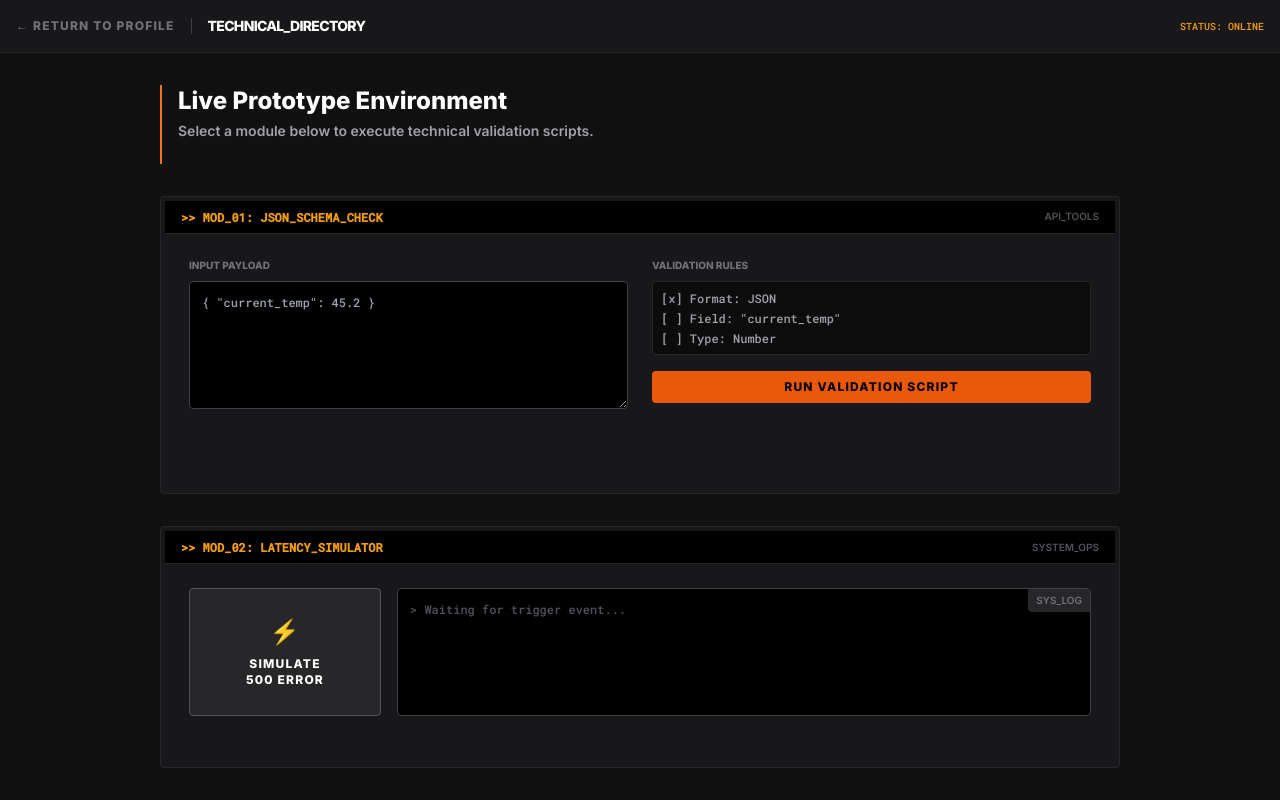
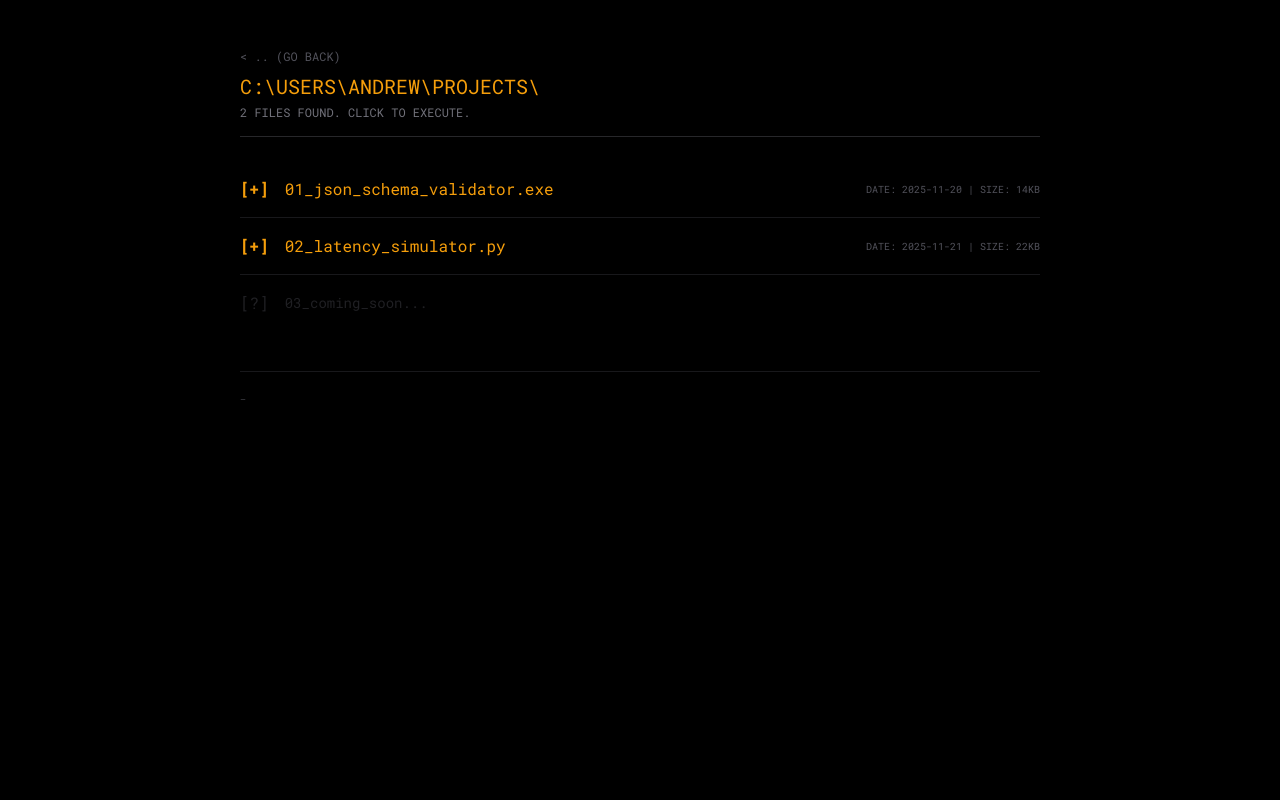
Before and after one commit to Not-Redbus/Not-Redbus.github.io, a plain HTML site: page terminal.html in a window 1280 px wide. Drawn offline with nearby package versions, Linux system fonts and the light colour scheme.

Commit message:
Update terminal.html

```diff
--- a/terminal.html
+++ b/terminal.html
@@ -3,96 +3,91 @@
 <head>
     <meta charset="UTF-8">
     <meta name="viewport" content="width=device-width, initial-scale=1.0">
-    <title>ANDREW | TERMINAL</title>
+    <title>ANDREW | DIRECTORY</title>
     <script src="https://cdn.tailwindcss.com"></script>
-    <link href="https://fonts.googleapis.com/css2?family=Inter:wght@600;800&family=Roboto+Mono:wght@500&display=swap" rel="stylesheet">
+    <link href="https://fonts.googleapis.com/css2?family=Roboto+Mono:wght@400;700&display=swap" rel="stylesheet">
     <style>
-        body { background-color: #111; color: #eee; font-family: 'Inter', sans-serif; }
-        .mono { font-family: 'Roboto Mono', monospace; }
-        .bloomberg-orange { color: #f59e0b; }
+        body { background-color: #000; color: #f59e0b; font-family: 'Roboto Mono', monospace; }
+
+        /* Remove default triangle from details tag */
+        details > summary { list-style: none; cursor: pointer; }
+        details > summary::-webkit-details-marker { display: none; }
+
+        /* The Plus/Minus toggle logic */
+        details .icon:before { content: "[+]"; }
+        details[open] .icon:before { content: "[-]"; color: #ef4444; } /* Turns red when open */
+
+        /* Hover effect for the list item */
+        summary:hover { background-color: #1a1a1a; color: #fff; }
+
         textarea { resize: none; outline: none; }
-        /* Custom Scrollbar for the 'Terminal' look */
-        ::-webkit-scrollbar { width: 6px; }
-        ::-webkit-scrollbar-track { background: #222; }
-        ::-webkit-scrollbar-thumb { background: #f59e0b; }
     </style>
 </head>
-<body class="min-h-screen flex flex-col">
+<body class="min-h-screen p-6 sm:p-12 max-w-4xl mx-auto">
 
-    <nav class="bg-zinc-900 border-b border-zinc-800 p-4 flex justify-between items-center">
-        <div class="flex items-center gap-4">
-            <a href="index.html" class="text-xs font-bold text-zinc-500 hover:text-white uppercase tracking-widest transition-colors">
-                &larr; Return to Profile
-            </a>
-            <div class="h-4 w-px bg-zinc-700"></div>
-            <span class="text-sm font-black text-white tracking-tighter uppercase">Technical_Directory</span>
-        </div>
-        <div class="mono text-[10px] bloomberg-orange">
-            STATUS: ONLINE
-        </div>
-    </nav>
+    <div class="mb-8 border-b border-zinc-800 pb-4">
+        <a href="index.html" class="text-zinc-600 hover:text-white text-xs mb-2 block">&lt; .. (GO BACK)</a>
+        <h1 class="text-lg sm:text-xl">C:\USERS\ANDREW\PROJECTS\</h1>
+        <p class="text-xs text-zinc-500 mt-1">2 FILES FOUND. CLICK TO EXECUTE.</p>
+    </div>
 
-    <main class="flex-grow p-4 sm:p-8 max-w-5xl mx-auto w-full grid gap-8">
+    <div class="space-y-2">
 
-        <div class="border-l-2 border-orange-500 pl-4">
-            <h1 class="text-2xl font-bold text-white mb-1">Live Prototype Environment</h1>
-            <p class="text-sm text-zinc-400">Select a module below to execute technical validation scripts.</p>
-        </div>
+        <details class="group border-b border-zinc-900 pb-2">
+            <summary class="flex items-center py-2 select-none transition-colors">
+                <span class="icon mr-4 font-bold"></span>
+                <span class="text-sm sm:text-base">01_json_schema_validator.exe</span>
+                <span class="ml-auto text-[10px] text-zinc-600 uppercase hidden sm:block">Date: 2025-11-20 | Size: 14KB</span>
+            </summary>
 
-        <section class="bg-zinc-900 border border-zinc-800 p-1 rounded">
-            <div class="bg-black px-4 py-2 flex justify-between items-center border-b border-zinc-800">
-                <span class="mono text-xs font-bold bloomberg-orange uppercase">>> MOD_01: JSON_SCHEMA_CHECK</span>
-                <span class="text-[10px] text-zinc-600 uppercase">API_Tools</span>
-            </div>
+            <div class="pl-10 pt-4 pb-8">
+                <p class="text-xs text-zinc-500 mb-4">// MISSION: Parse incoming payloads for null values.</p>
 
-            <div class="p-6 grid md:grid-cols-2 gap-6">
-                <div>
-                    <label class="block text-[10px] text-zinc-500 uppercase font-bold mb-2">Input Payload</label>
-                    <textarea id="jsonInput" class="w-full h-32 bg-black border border-zinc-700 text-green-400 p-3 text-xs mono rounded focus:border-orange-500" placeholder='{ "current_temp": 45.2 }'></textarea>
-                </div>
-                <div class="flex flex-col justify-between">
-                    <div>
-                        <label class="block text-[10px] text-zinc-500 uppercase font-bold mb-2">Validation Rules</label>
-                        <ul class="text-xs text-zinc-400 mono space-y-1 border border-zinc-800 p-2 rounded bg-black/50">
-                            <li>[x] Format: JSON</li>
-                            <li>[ ] Field: "current_temp"</li>
-                            <li>[ ] Type: Number</li>
-                        </ul>
+                <div class="max-w-xl">
+                    <div class="bg-zinc-900 p-1 border border-zinc-800">
+                        <textarea id="jsonInput" class="w-full h-24 bg-black text-green-500 p-2 text-xs focus:bg-zinc-900 transition-colors" placeholder='INPUT: { "current_temp": 20 }'></textarea>
                     </div>
-                    <div>
-                        <button onclick="validateJson()" class="w-full bg-orange-600 hover:bg-orange-500 text-black font-bold py-2 text-xs uppercase tracking-widest rounded transition-colors mt-4">
-                            Run Validation Script
-                        </button>
-                        <div id="validationResult" class="mt-2 h-8 flex items-center text-xs mono font-bold"></div>
-                    </div>
+                    <button onclick="validateJson()" class="mt-2 text-xs bg-zinc-800 hover:bg-amber-600 hover:text-black px-3 py-1 border border-zinc-700 transition-colors">
+                        > RUN SCRIPT
+                    </button>
+                    <div id="validationResult" class="mt-2 text-xs font-bold h-4"></div>
                 </div>
             </div>
-        </section>
+        </details>
 
-        <section class="bg-zinc-900 border border-zinc-800 p-1 rounded">
-            <div class="bg-black px-4 py-2 flex justify-between items-center border-b border-zinc-800">
-                <span class="mono text-xs font-bold bloomberg-orange uppercase">>> MOD_02: LATENCY_SIMULATOR</span>
-                <span class="text-[10px] text-zinc-600 uppercase">System_Ops</span>
-            </div>
+        <details class="group border-b border-zinc-900 pb-2">
+            <summary class="flex items-center py-2 select-none transition-colors">
+                <span class="icon mr-4 font-bold"></span>
+                <span class="text-sm sm:text-base">02_latency_simulator.py</span>
+                <span class="ml-auto text-[10px] text-zinc-600 uppercase hidden sm:block">Date: 2025-11-21 | Size: 22KB</span>
+            </summary>
 
-            <div class="p-6">
-                <div class="flex flex-col sm:flex-row gap-4">
-                    <button id="simBtn" onclick="runSimulation()" class="sm:w-48 bg-zinc-800 hover:bg-zinc-700 border border-zinc-600 text-white p-4 font-bold text-xs uppercase tracking-widest rounded flex flex-col items-center justify-center gap-2 transition-all">
-                        <span class="text-2xl text-orange-500">⚡</span>
-                        Simulate<br>500 Error
-                    </button>
+            <div class="pl-10 pt-4 pb-8">
+                <p class="text-xs text-zinc-500 mb-4">// MISSION: Visualize exponential backoff strategy.</p>
 
-                    <div class="flex-grow bg-black border border-zinc-700 rounded p-3 h-32 overflow-y-auto relative">
-                        <div class="absolute top-0 right-0 bg-zinc-800 text-zinc-500 text-[10px] px-2 py-1 rounded-bl">SYS_LOG</div>
-                        <div id="consoleLog" class="mono text-xs space-y-1">
-                            <span class="text-zinc-600">> Waiting for trigger event...</span>
+                <div class="max-w-xl">
+                    <div class="flex gap-4">
+                        <button id="simBtn" onclick="runSimulation()" class="text-xs bg-zinc-800 hover:bg-amber-600 hover:text-black px-3 py-2 border border-zinc-700 transition-colors">
+                            > TRIGGER 500 ERROR
+                        </button>
+                        <div id="consoleLog" class="flex-grow h-24 bg-zinc-900 border border-zinc-800 p-2 text-[10px] text-zinc-400 overflow-y-auto font-mono">
+                            > System ready...
                         </div>
                     </div>
                 </div>
             </div>
-        </section>
+        </details>
 
-    </main>
+        <div class="flex items-center py-2 text-zinc-700 cursor-not-allowed opacity-50">
+            <span class="mr-4">[?]</span>
+            <span class="text-sm">03_coming_soon...</span>
+        </div>
+
+    </div>
+
+    <div class="mt-12 pt-4 border-t border-zinc-900 text-[10px] text-zinc-700">
+        _
+    </div>
 
     <script>
         // VALIDATOR
@@ -100,14 +95,13 @@
             const input = document.getElementById('jsonInput').value;
             const res = document.getElementById('validationResult');
             try {
-                if (!input.trim()) throw new Error("NO DATA INPUT");
+                if (!input.trim()) throw new Error("NULL INPUT");
                 const data = JSON.parse(input);
-                if (!data.hasOwnProperty('current_temp')) throw new Error("MISSING FIELD: 'current_temp'");
-                if (typeof data.current_temp !== 'number') throw new Error("TYPE ERROR: 'current_temp' MUST BE INT/FLOAT");
-
-                res.innerHTML = "<span class='text-green-500'>[SUCCESS] 200 OK: Payload Validated</span>";
+                if (!data.hasOwnProperty('current_temp')) throw new Error("MISSING: current_temp");
+                if (typeof data.current_temp !== 'number') throw new Error("TYPE ERR: current_temp");
+                res.innerHTML = "<span class='text-green-500'>OK: 200</span>";
             } catch (e) {
-                res.innerHTML = `<span class='text-red-500'>[FAIL] ${e.message}</span>`;
+                res.innerHTML = `<span class='text-red-500'>ERR: ${e.message}</span>`;
             }
         }
 
@@ -115,42 +109,20 @@
         function runSimulation() {
             const log = document.getElementById('consoleLog');
             const btn = document.getElementById('simBtn');
+            log.innerHTML = ""; btn.disabled = true;
+            const w = (t, c) => { log.innerHTML += `<div class="${c}">${t}</div>`; log.scrollTop = log.scrollHeight; };
 
-            log.innerHTML = "";
-            btn.disabled = true;
-            btn.classList.add('opacity-50');
-
-            const print = (txt, color="text-zinc-400") => {
-                const time = new Date().toISOString().split('T')[1].split('.')[0];
-                log.innerHTML += `<div class='${color}'>[${time}] ${txt}</div>`;
-                log.scrollTop = log.scrollHeight;
-            };
-
-            print("Initializing request sequence...", "text-orange-400");
-
+            w("Connect...", "text-zinc-300");
             setTimeout(() => {
-                print("Error: 500 Internal Server Error", "text-red-500");
-                print("Strategy: Backoff 1000ms");
-
+                w("ERR 500", "text-red-500"); w("Wait 1s...", "text-zinc-500");
                 setTimeout(() => {
-                    print("Retry Attempt 01...", "text-orange-400");
-
+                    w("Retry...", "text-zinc-300"); w("ERR 500", "text-red-500"); w("Wait 2s...", "text-zinc-500");
                     setTimeout(() => {
-                        print("Error: 500 Internal Server Error", "text-red-500");
-                        print("Strategy: Backoff 2000ms (Exponential)");
-
-                        setTimeout(() => {
-                            print("Retry Attempt 02...", "text-orange-400");
-
-                            setTimeout(() => {
-                                print("Success: 200 OK - Data Ingested", "text-green-500 font-bold");
-                                btn.disabled = false;
-                                btn.classList.remove('opacity-50');
-                            }, 800);
-                        }, 2000);
-                    }, 800);
+                        w("Retry...", "text-zinc-300");
+                        setTimeout(() => { w("OK 200", "text-green-500"); btn.disabled = false; }, 500);
+                    }, 2000);
                 }, 1000);
-            }, 800);
+            }, 500);
         }
     </script>
 </body>
```
